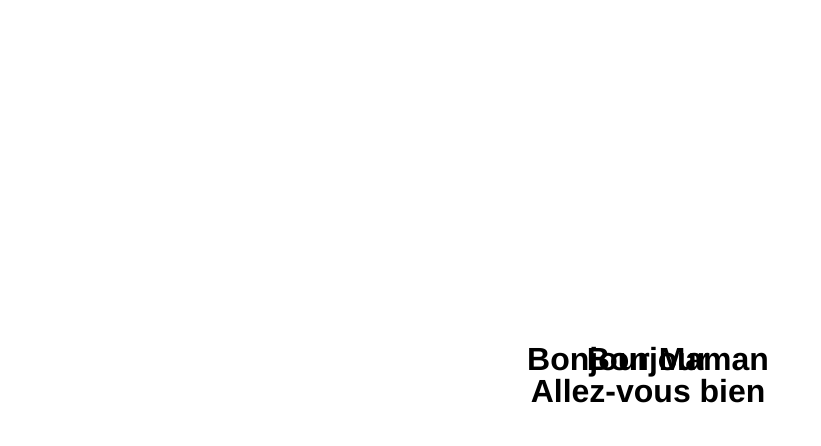
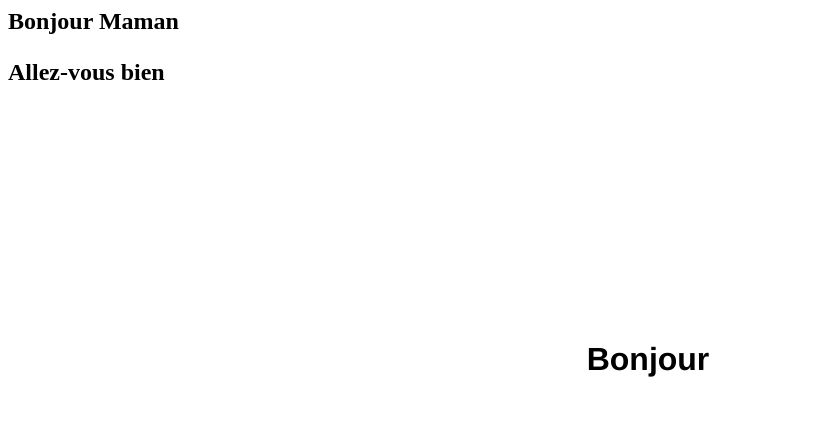
Before and after one commit to itachan77/learnhub, a plain HTML site: page index.html in a window 1280 px wide. Shown: the whole page, without its empty margins (0-821 px from the left). Drawn offline with Linux system fonts and the light colour scheme.

Commit message:
remplacer h1 en h2 bonjour maman

```diff
--- a/index.html
+++ b/index.html
@@ -15,7 +15,7 @@ text-align:center;
 </style>
 <body>
 <h1>Bonjour<h1>
-<h1>Bonjour Maman<h1>
+<h2>Bonjour Maman<h2>
 <p>Allez-vous bien</p>
 
 </body>
```
